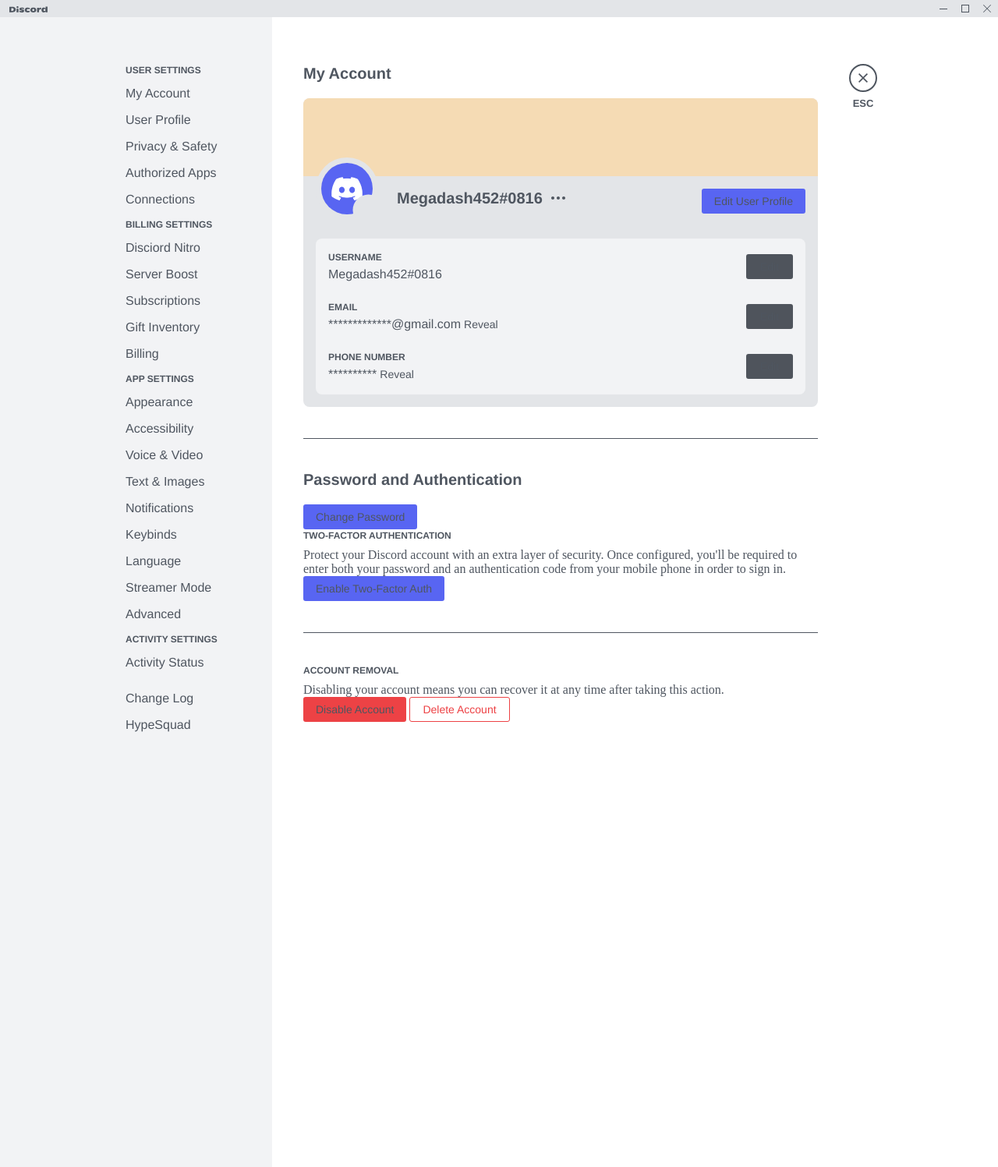
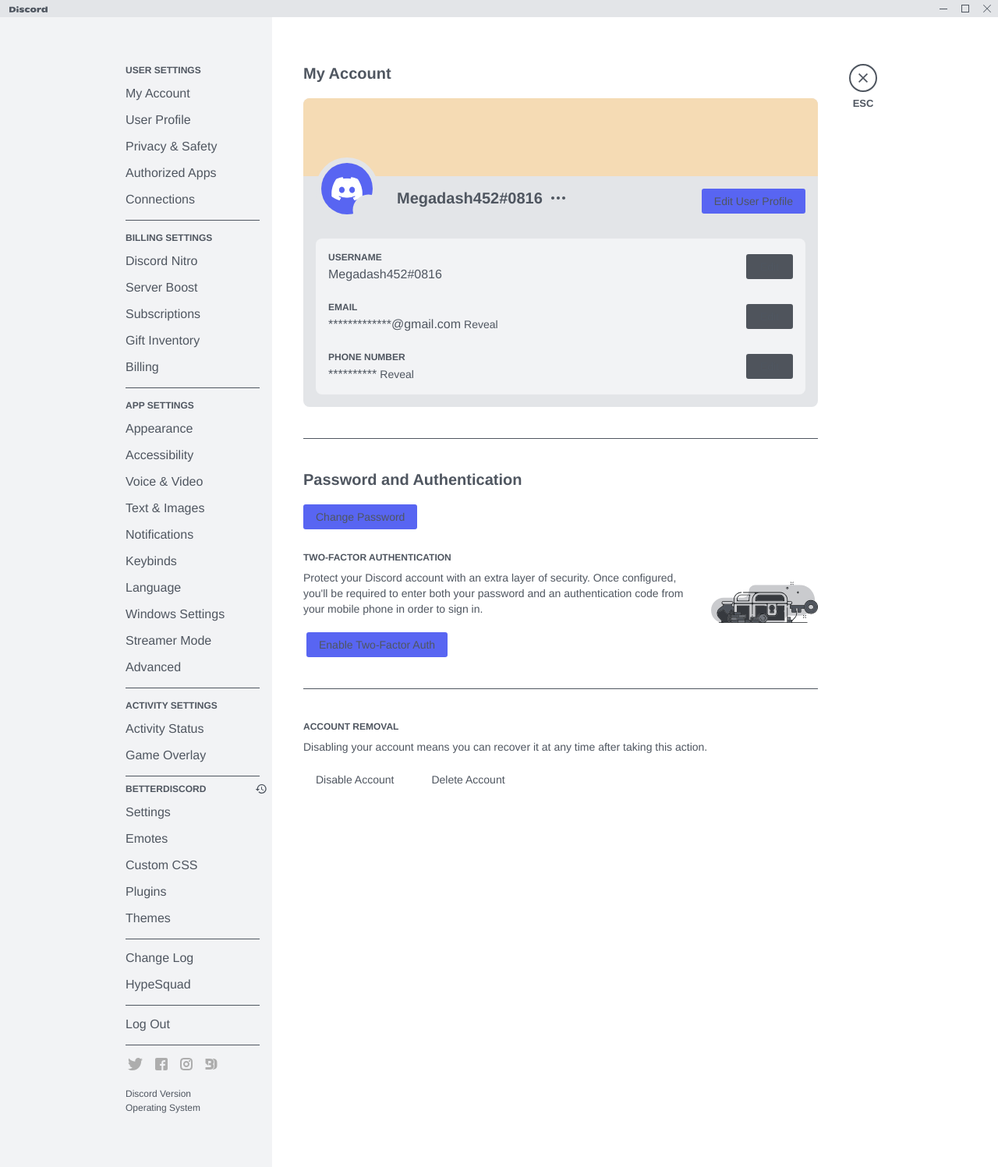
Before and after one commit to Megadash452/Discord-Theme-Maker, a PHP site: page /themes/settings/index.html in a window 1280 px wide. Shown: the whole page at 78% size. Run offline with PHP 8.4, Linux system fonts and the light colour scheme; style sheets or scripts are compiled from the project's sources.

Commit message:
more settings

```diff
--- a/style/css/base-theme.css
+++ b/style/css/base-theme.css
@@ -14,17 +14,20 @@ body.dark {
   --secondary-bg: #2f3136;
   --thirtiary-col: #8e9297;
   --thirtiary-bg: #292b2f;
+  --header-col: #;
   --hover-col: var(--primary-col);
   --hover-bg: #4f545c29;
   --active-col: #fff;
   --active-bg: #4f545c3d;
   --second-active-bg: #4f545c52;
   --link-col: #00aff4;
+  --ping-col: #ed4245;
   --scrollbar-col: var(--main-bg);
   --scrollbar-bg: #2e3338;
   --logo-col: #72767d;
   --logo-darker-col: #72767d4d;
   --divider-col: #ffffff0f;
+  --banner-col: #18191c;
 }
 
 /*# sourceMappingURL=base-theme.css.map */
--- a/style/css/main.css
+++ b/style/css/main.css
@@ -20,17 +20,20 @@ body.dark {
   --secondary-bg: #2f3136;
   --thirtiary-col: #8e9297;
   --thirtiary-bg: #292b2f;
+  --header-col: #;
   --hover-col: var(--primary-col);
   --hover-bg: #4f545c29;
   --active-col: #fff;
   --active-bg: #4f545c3d;
   --second-active-bg: #4f545c52;
   --link-col: #00aff4;
+  --ping-col: #ed4245;
   --scrollbar-col: var(--main-bg);
   --scrollbar-bg: #2e3338;
   --logo-col: #72767d;
   --logo-darker-col: #72767d4d;
   --divider-col: #ffffff0f;
+  --banner-col: #18191c;
 }
 
 body.light {
--- a/style/css/settings.css
+++ b/style/css/settings.css
@@ -79,20 +82,45 @@ body #main-wrapper .content .tools .keybind {
 body nav#settings-list h2.section {
   color: var(--thirtiary-col);
 }
-body nav#settings-list button.item {
+body nav#settings-list button.item, body nav#settings-list a {
   color: var(--main-col);
 }
-body nav#settings-list button.item:hover {
+body nav#settings-list button.item:hover, body nav#settings-list a:hover {
   color: var(--hover-col);
   background: var(--hover-bg);
 }
-body nav#settings-list button.item:active {
+body nav#settings-list button.item:active, body nav#settings-list a:active {
   color: var(--active-col);
   background: var(--active-bg);
 }
-body nav#settings-list button.item.active {
+body nav#settings-list button.item.active, body nav#settings-list a.active {
   color: var(--active-col);
   background: var(--second-active-bg);
+}
+body nav#settings-list #logout-btn {
+  color: var(--ping-col);
+}
+body nav#settings-list #bd-changelog-btn {
+  color: var(--main-col);
+}
+body nav#settings-list #bd-changelog-btn:hover {
+  color: var(--primary-col);
+}
+body nav#settings-list .info {
+  color: var(--logo-col);
+}
+body nav#settings-list .social a {
+  color: #adadad;
+  background: #0000;
+}
+body nav#settings-list .social a:hover {
+  color: #fff;
+}
+body nav#settings-list .social a:hover[title=BetterDiscord] {
+  color: #adadad;
+}
+body nav#settings-list .social a:hover[title=BetterDiscord] path[icon-data="betterDiscord.0"] {
+  fill: #3e82e5;
 }
 body main#settings-content h1.title {
   color: var(--active-col);
@@ -122,16 +150,19 @@ body main#settings-content .account-info .fields .content {
 body main#settings-content .account-info .fields .content .tag {
   color: var(--main-col);
 }
+body main#settings-content .notice {
+  background: var(--main-bg);
+  color: var(--primary-col);
+}
 body main#settings-content button {
   --col: #5865f2;
   color: var(--active-col);
-  background: var(--col);
 }
 body main#settings-content button:hover {
   --col: #4752c4;
 }
 body main#settings-content button.danger {
-  --col: #ed4245;
+  --col: var(--ping-col);
 }
 body main#settings-content button.danger:hover {
   --col: #c03537;
@@ -151,10 +182,17 @@ body main#settings-content button.reveal {
 body main#settings-content button.options, body main#settings-content button.reveal {
   background: #0000;
 }
+body main#settings-content button.filled {
+  background: var(--col);
+}
 body main#settings-content button.outline, body main#settings-content button.outlined {
   color: var(--col);
   border: 1px solid var(--col);
   background: #0000;
+}
+body .profile-banner {
+  background: #18191c;
+  box-shadow: 0 8px 16px #0000003d;
 }
 
 ::-webkit-scrollbar {
@@ -249,6 +287,15 @@ h1, h2, h3, p {
   margin: 0;
 }
 
+hr, hr.divider {
+  width: auto;
+  height: 1px;
+  margin: 2px 3px;
+  border: none;
+  border-top-width: thin;
+  border-top-style: solid;
+}
+
 #top-bar {
   width: 100%;
   height: 22px;
@@ -289,13 +336,13 @@ h1, h2, h3, p {
 #main-wrapper * {
   box-sizing: border-box;
 }
-#main-wrapper .sidebar {
+#main-wrapper > .sidebar {
   flex: 1 0 218px;
   display: flex;
   justify-content: flex-end;
   z-index: 1;
 }
-#main-wrapper .sidebar .scroller {
+#main-wrapper > .sidebar .scroller {
   flex: 1 0 auto;
   min-height: 0;
   position: relative;
@@ -307,11 +354,11 @@ h1, h2, h3, p {
   padding: 0;
   scrollbar-width: thin;
 }
-#main-wrapper .content {
+#main-wrapper > .content {
   flex: 1 1 800px;
   position: relative;
 }
-#main-wrapper .content .scroller {
+#main-wrapper > .content .scroller {
   height: 100%;
   min-height: 0;
   flex: 1;
@@ -365,6 +412,16 @@ nav#settings-list {
   padding: 60px 6px 60px 20px;
   margin: 0;
 }
+nav#settings-list hr.divider {
+  margin: 8px 10px;
+}
+nav#settings-list .bd-heading {
+  display: flex;
+  justify-content: space-between;
+}
+nav#settings-list #bd-changelog-btn {
+  height: 16px;
+}
 nav#settings-list h2.section {
   padding: 6px 10px;
   font-family: Ginto, "Helvetica Neue", Helvetica, Arial, sans-serif;
@@ -394,6 +452,30 @@ nav#settings-list button.item {
   text-overflow: ellipsis;
   text-align: left;
 }
+nav#settings-list .social {
+  padding: 8px 10px;
+}
+nav#settings-list .social a {
+  padding: 0 2px;
+  margin: 0 8px 0 0;
+  text-decoration: none;
+}
+nav#settings-list .social a path {
+  transition: fill 0.15s ease;
+}
+nav#settings-list .info {
+  padding: 8px 10px;
+  text-transform: capitalize;
+  user-select: text;
+}
+nav#settings-list .info span {
+  width: 100%;
+  display: inline-block;
+  font-family: Whitney, "Helvetica Neue", Helvetica, Arial, sans-serif;
+  font-size: 12px;
+  font-weight: 400;
+  line-height: 16px;
+}
 
 main#settings-content {
   min-width: 460px;
@@ -402,6 +484,16 @@ main#settings-content {
   flex: 1 1 auto;
   position: relative;
   padding: 60px 40px 80px;
+  font-family: Whitney, "Helvetica Neue", Helvetica, Arial, sans-serif;
+  font-size: 14px;
+  font-weight: 400;
+  line-height: 20px;
+}
+main#settings-content #change-pass-btn {
+  margin-bottom: 28px;
+}
+main#settings-content hr.divider {
+  margin: 40px 0 0 0;
 }
 main#settings-content section {
   margin: 40px 0 0 0;
@@ -418,6 +510,21 @@ main#settings-content div.horizontal {
 }
 main#settings-content div.horizontal .wrapper {
   margin: auto 0 auto 10px;
+}
+main#settings-content div.horizontal button:not(:last-of-type) {
+  margin-right: 0px;
+}
+main#settings-content div.horizontal button:not(:first-child) {
+  margin-left: 4px;
+}
+main#settings-content div.columns {
+  position: relative;
+  display: flex;
+}
+main#settings-content div.columns > section:not(:first-child) {
+  flex: 0 0 auto;
+  padding: 0 0 24px 0;
+  margin: 0 0 24px 20px;
 }
 main#settings-content h1.title {
   margin: 0 0 20px 0;
@@ -436,6 +543,14 @@ main#settings-content h5 {
   text-transform: uppercase;
   cursor: default;
 }
+main#settings-content p {
+  margin: 0 0 16px 0;
+  font-family: Whitney, "Helvetica Neue", Helvetica, Arial, sans-serif;
+  font-size: 14px;
+  font-weight: 400;
+  line-height: 20px;
+  cursor: default;
+}
 main#settings-content button {
   width: auto;
   min-width: 60px;
@@ -448,16 +563,14 @@ main#settings-content button {
   font-size: 14px;
   font-weight: 500;
   line-height: 16px;
+  overflow: hidden;
+  white-space: nowrap;
+  text-overflow: ellipsis;
   user-select: none;
   transition: background-color 0.17s ease, color 0.17s ease;
 }
-main#settings-content hr.divider {
-  width: 100%;
-  height: 1px;
-  margin: 40px 0 0 0;
-  border: none;
-  border-top-width: thin;
-  border-top-style: solid;
+main#settings-content button:not(:last-of-type) {
+  margin-right: 16px;
 }
 main#settings-content .account-info {
   position: relative;
--- a/style/sass/base-theme.sass
+++ b/style/sass/base-theme.sass
@@ -25,12 +25,15 @@ body.dark
     --thirtiary-col: #8e9297
     --thirtiary-bg:  #292b2f
 
+    --header-col: #
+
     --hover-col:          var(--primary-col)
     --hover-bg:         #4f545c29
     --active-col:       #fff
     --active-bg:        #4f545c3d
     --second-active-bg: #4f545c52
     --link-col:         #00aff4
+    --ping-col:         #ed4245
 
     --scrollbar-col:  var(--main-bg)
     // TODO: change
@@ -39,3 +42,4 @@ body.dark
     --logo-col:        #72767d
     --logo-darker-col: #72767d4d
     --divider-col:     #ffffff0f
+    --banner-col:      #18191c
--- a/style/sass/settings.sass
+++ b/style/sass/settings.sass
@@ -12,19 +12,23 @@ $secondary-bg:  var(--secondary-bg)  // #2f3136
 $thirtiary-col: var(--thirtiary-col) // #8e9297
 $thirtiary-bg:  var(--thirtiary-bg)  // #292b2f
 
+
+
 $hover-col:        var(--hover-col)        // var(--primary-col)
 $hover-bg:         var(--hover-bg)         // #4f545c29
 $active-col:       var(--active-col)       // #fff
 $active-bg:        var(--active-bg)        // #4f545c3d
 $second-active-bg: var(--second-active-bg) // #4f545c52
 $link-col:         var(--link-col)         // #00aff4
+$ping-col:         var(--ping-col)         // #ed4245
 
 $scrollbar-col: var(--scrollbar-col) // var(--main-bg)
 $scrollbar-bg:  var(--scrollbar-bg)  // #2e3338
 
-$logo-col:        var(--logo-col)        // #72767d
+$logo-col:        var(--logo-col)        // #72767d // maybe muted channel color
 $logo-darker-col: var(--logo-darker-col) // #72767d4d
 $divider-col:     var(--divider-col)     // #ffffff0f
+$banner-col:      var(--banner-col)      // #18191c
 
 
 body
@@ -32,7 +36,7 @@ body
     background: $main-bg
 
     hr.divider
-        border-color: $divider-col // TODO: doesn't work
+        border-color: $divider-col
 
     #top-bar
         .logo
@@ -43,7 +47,7 @@ body
                 color: $hover-col
                 background: $hover-bg
                 &.close-app
-                    background-color: #ed4245
+                    background-color: $ping-col
             &:active
                 color: $active-col
                 background: $active-bg
@@ -68,7 +72,7 @@ body
     nav#settings-list
         h2.section
             color: $thirtiary-col
-        button.item
+        button.item, a
             color: $main-col
             &:hover
                 color: $hover-col
@@ -79,6 +83,23 @@ body
             &.active
                 color: $active-col
                 background: $second-active-bg
+        #logout-btn
+            color: $ping-col
+        #bd-changelog-btn
+            color: $main-col
+            &:hover
+                color: $primary-col
+        .info
+            color: $logo-col
+        .social a
+            color: #adadad
+            background: #0000
+            &:hover
+                color: #fff
+                &[title="BetterDiscord"]
+                    color: #adadad
+                    path[icon-data="betterDiscord.0"]
+                        fill: #3e82e5
 
     main#settings-content
         h1.title
@@ -101,12 +122,15 @@ body
                     color: $active-col
                     .tag
                         color: $main-col
+        .notice
+            background: $main-bg
+            color: $primary-col
         button
             --col: #5865f2
             &:hover
                 --col: #4752c4
             &.danger
-                --col: #ed4245
+                --col: #{$ping-col}
                 &:hover
                     --col: #c03537
             &.edit
@@ -122,12 +146,16 @@ body
                 background: #0000
 
             color: $active-col
-            background: var(--col)
+            &.filled
+                background: var(--col)
             &.outline, &.outlined
                 color: var(--col)
                 border: 1px solid var(--col)
                 background: #0000
 
+    .profile-banner
+        background: #18191c
+        box-shadow: 0 8px 16px #0000003d
 
 ::-webkit-scrollbar
     width: 16px
@@ -194,6 +222,14 @@ button
 h1, h2, h3, p
     margin: 0
 
+hr, hr.divider
+    width: auto
+    height: 1px
+    margin: 2px 3px
+    border: none
+    border-top-width: thin
+    border-top-style: solid
+
 
 #top-bar
     width: 100%
@@ -230,7 +266,7 @@ h1, h2, h3, p
     overflow: hidden
     // z-index: 101
 
-    .sidebar
+    > .sidebar
         flex: 1 0 218px
         display: flex
         justify-content: flex-end
@@ -248,7 +284,7 @@ h1, h2, h3, p
             scrollbar-width: thin
             // continued...
 
-    .content
+    > .content
         flex: 1 1 800px
         position: relative
         // display: flex
@@ -301,12 +337,22 @@ nav#settings-list
     padding: 60px 6px 60px 20px
     margin: 0
 
+    hr.divider
+        margin: 8px 10px
+
+    .bd-heading
+        display: flex
+        justify-content: space-between
+    #bd-changelog-btn
+        height: 16px
+
     h2.section
         // flex-shrink: 0
         padding: 6px 10px
         +font(12px, Ginto, 700, 16px)
         +ellipsis
         text-transform: uppercase
+        user-select: none
         &:first-child
             padding: 0px 10px 6px
 
@@ -320,6 +366,23 @@ nav#settings-list
         +ellipsis
         text-align: left
 
+    .social
+        padding: 8px 10px
+        a
+            padding: 0 2px
+            margin: 0 8px 0 0
+            text-decoration: none
+            path
+                transition: fill 0.15s ease
+    .info
+        padding: 8px 10px
+        text-transform: capitalize
+        user-select: text
+        span
+            width: 100%
+            display: inline-block
+            +font(12px, Whitney, 400, 16px)
+
 
 main#settings-content
     min-width: 460px
@@ -328,8 +391,13 @@ main#settings-content
     flex: 1 1 auto
     position: relative
     padding: 60px 40px 80px
+    +font(14px, Whitney, 400, 20px)
+    #change-pass-btn
+        margin-bottom: 28px
 
     $divider-margin: 40px
+    hr.divider
+        margin: $divider-margin 0 0 0
 
     section
         // display: flex
@@ -346,6 +414,17 @@ main#settings-content
         justify-content: flex-start
         .wrapper
             margin: auto 0 auto 10px
+        button:not(:last-of-type)
+            margin-right: 0px
+        button:not(:first-child)
+            margin-left: 4px
+    div.columns
+        position: relative
+        display: flex
+        > section:not(:first-child)
+            flex: 0 0 auto
+            padding: 0 0 24px 0
+            margin: 0 0 24px 20px
 
     h1.title
         // flex: 1
@@ -360,6 +439,11 @@ main#settings-content
         text-transform: uppercase
         cursor: default
 
+    p
+        margin: 0 0 16px 0
+        +font(14px, Whitney, 400, 20px)
+        cursor: default
+
     button
         width: auto
         min-width: 60px
@@ -372,16 +456,11 @@ main#settings-content
         padding: 2px 16px
         border-radius: 3px
         +font(14px, Whitney, 500, 16px)
+        +ellipsis
         user-select: none
         transition: background-color 0.17s ease, color 0.17s ease
-
-    hr.divider
-        width: 100%
-        height: 1px
-        margin: $divider-margin 0 0 0
-        border: none
-        border-top-width: thin
-        border-top-style: solid
+        &:not(:last-of-type)
+            margin-right: 16px
 
     .account-info
         position: relative
@@ -477,3 +556,35 @@ main#settings-content
                     +ellipsis
                     &:hover
                         text-decoration: underline
+
+
+    .notice
+        display: flex
+        align-items: center
+        padding: 8px
+        margin: 0 0 16px 0
+        border-radius: 4px
+        > .content
+            flex-grow: 1
+            display: flex
+            align-items: center
+
+        > .content, span, p
+            +font(14px, Whitney, 400, 18px)
+        strong
+            font-weight: 600
+        span, p
+            flex: 1
+            margin: 0 16px 0 0
+        .icon
+            margin: 0 8px 0 0
+
+
+.profile-banner
+    width: 300px
+    min-width: 300px
+    min-height: 280px
+    position: relative
+    border-radius: 8px
+    // TODO: continue
+    // ? possibly use border instead of divider in info
--- a/themes/settings/index.html
+++ b/themes/settings/index.html
@@ -22,6 +22,12 @@
 
     <body>
         <svg style="position: absolute; z-index: -2;">
+            <linearGradient id="nitro-gradient">
+                <!-- linear-gradient(90deg, #b473f5 0%, #e292aa 100%) -->
+                <stop stop-color="#b473f5"/>
+                <stop stop-color="#e292aa" offset="1"/>
+            </linearGradient>
+
             <mask id="user-status-mask" width="32" height="32" maskContentUnits="objectBoundingBox">
                 <rect x="0"  y="0"  width="100%" height="100%" fill="white"/>
                 <circle cx="0.84375" cy="0.84375" r="0.25" fill="black"/>
@@ -101,7 +107,7 @@
                             <!-- Bdages that show up when clicking user profile, like Squad, Nitro, Booster, etc. -->
                         </div>
                     </div>
-                    <button class="to-user-prfile">Edit User Profile</button><!-- TODO: text-align: center -->
+                    <button class="to-user-prfile filled">Edit User Profile</button><!-- TODO: text-align: center -->
                 </div>
                 <div class="fields">
                     <div class="field">
@@ -111,7 +117,7 @@
                                 <span class="username">Megadash452</span><span class="tag">#0816</span>
                             </div>
                         </div>
-                        <button class="edit">Edit</button>
+                        <button class="edit filled">Edit</button>
                     </div>
                     <div class="field">
                         <div class="data">
@@ -120,7 +126,7 @@
                                 <span>*************@gmail.com<button class="reveal">Reveal</button></span>
                             </div>
                         </div>
-                        <button class="edit">Edit</button>
+                        <button class="edit filled">Edit</button>
                     </div>
                     <div class="field">
                         <div class="data">
@@ -129,7 +135,7 @@
                                 <span>**********<button class="reveal">Reveal</button></span>
                             </div>
                         </div>
-                        <button class="edit">Edit</button>
+                        <button class="edit filled">Edit</button>
                     </div>
                 </div>
             </section>
@@ -138,15 +144,15 @@
 
             <section>
                 <h1 class="title">Password and Authentication</h1>
-                <button>Change Password</button>
+                <button id="change-pass-btn" class="filled">Change Password</button>
                 <div class="horizontal">
                     <div>
                         <h5>Two-factor authentication</h5>
-                        <p>Protect your Discord account with an extra layer of security. Once configured, you'll be required to enter both your password and an authentication code from your mobile phone in order to sign in.</p>
-                        <button>Enable Two-Factor Auth</button>
+                        <p style="margin-bottom: 20px;">Protect your Discord account with an extra layer of security. Once configured, you'll be required to enter both your password and an authentication code from your mobile phone in order to sign in.</p>
+                        <button class="filled">Enable Two-Factor Auth</button>
                     </div>
                     <div class="wrapper center">
-                        <img src="" alt="" class="desc-img" style="flex: 0 1 323px">
+                        <img width="100%" src="res/imgs/settings-password.svg" alt="" class="desc-img" style="flex: 0 1 323px">
                     </div>
                 </div>
             </section>
@@ -157,19 +163,68 @@
                 <h5>Account Removal</h5>
                 <p>Disabling your account means you can recover it at any time after taking this action.</p>
                 <div>
-                    <button class="danger">Disable Account</button>
-                    <button class="danger outline">Delete Account</button>
+                    <button class="danger filled">Disable Account</button><button class="danger outline">Delete Account</button>
                 </div>
             </section>
         </template>
 
         <template setting-name="User Profile" section="User Settings" href="user-profile">
-            <p>amognus</p>
+            <h1 class="title">User Profile</h1>
+            <div class="notice">
+                <div class="content">
+                    <svg class="icon" width="24" height="24" viewBox="0 0 24 24">
+                        <path fill="url(#nitro-gradient)" icon-data="nitro" />
+                    </svg>
+                    <span>
+                        <strong>Try animated avatars with Nitro!</strong>
+                        See how your profile looks animated.
+                    </span>
+                </div>
+                <button class="action filled">Try it now!</button>
+            </div>
+            <div class="columns">
+                <section>
+                    <h5>Avatar</h5>
+                    <div class="horizontal">
+                        <button class="filled">Change Avatar</button>
+                        <button>Remove Avatar</button>
+                    </div>
+                </section>
+                <section>
+                    <h5>Preview</h5>
+                    <div class="profile-banner">
+                        <div class="banner">
+                            <!-- TODO: nitro banner content -->
+                        </div>
+                        <div class="wrapper">
+                            <div class="hint"></div>
+                            <img src="res/imgs/user-1.png" alt="" class="avatar">
+                            <img src="<!-- TODO: -->" alt="" class="img-icon">
+                        </div>
+                        <div class="header">
+                            <div class="badges">
+
+                            </div>
+                            <h3 class="name">
+                                <span class="username">Megadash452</span><span class="tag">#0816</span>
+                            </h3>
+                        </div>
+                        <div class="info">
+                            <hr class="divider">
+                            <div class="about-me">
+
+                            </div>
+                            <div class="activity">
+
+                            </div>
+                        </div>
+                    </div>
+                </div>
+            </section>
+
         </template>
 
-        <template setting-name="Privacy & Safety" section="User Settings" href="privacy-and-safety">
-            <p>aaa</p>
-        </template>
+        <template setting-name="Privacy & Safety" section="User Settings" href="privacy-and-safety"></template>
 
 
         <template setting-name="Authorized Apps" section="User Settings" href="authorized-apps"></template>
@@ -178,7 +233,7 @@
 
         <!-- * Section: BILLING SETTINGS -->
 
-        <template setting-name="Disciord Nitro" section="Billing Settings" href="nitro"></template>
+        <template setting-name="Discord Nitro" section="Billing Settings" href="nitro"></template> <!-- TODO: Badge -->
 
         <template setting-name="Server Boost" section="Billing Settings" href="server-boost"></template>
 
@@ -204,6 +259,8 @@
 
         <template setting-name="Language" section="App Settings" href="language"></template>
 
+        <template setting-name="Windows Settings" section="App Settings" href="windows-settings"></template>
+
         <template setting-name="Streamer Mode" section="App Settings" href="streamer-mode"></template>
 
         <template setting-name="Advanced" section="App Settings" href="advanced"></template>
@@ -212,13 +269,19 @@
 
         <template setting-name="Activity Status" section="Activity Settings" href="activity-status"></template>
 
-        <!-- * Section:  -->
+        <template setting-name="Game Overlay" section="Activity Settings" href="game-overlay"></template>
 
-        <template setting-name="Change Log" section="" href="">
-            <!-- TODO: Modal -->
-        </template>
+        <!-- * Section: BETTERDISCORD -->
 
-        <template setting-name="HypeSquad" section="" href=""></template>
+        <template setting-name="Settings" section="BetterDiscord" href="bd-settings"></template> <!-- TODO: Badge on section header -->
+
+        <template setting-name="Emotes" section="BetterDiscord" href="bd-emotes"></template>
+
+        <template setting-name="Custom CSS" section="BetterDiscord" href="bd-css"></template>
+
+        <template setting-name="Plugins" section="BetterDiscord" href="bd-plugins"></template>
+
+        <template setting-name="Themes" section="BetterDiscord" href="bd-themes"></template>
 
         <!-- Server Settings -->
 
@@ -234,6 +297,15 @@
         <!-- * -->                       <!-- * -->                       <!-- * -->                               <!-- * -->
         <!-- * -->                       <!-- * -->                       <!-- * -->                               <!-- * -->
         <!-- * -->                       <!-- * -->                       <!-- * -->                               <!-- * -->
+
+
+        <div id="modal">
+            <div class="wrapper">
+                <div class="content">
+
+                </div>
+            </div>
+        </div>
 
 
         <section id="top-bar">
```
Also changed, not shown: other parts of style/css/settings.css (+46 -6 lines), script/js/settings.js (+72 -5 lines), script/ts/settings.ts (+75 -5 lines), themes/channels/index.html (+9 -0 lines), res/imgs/settings-password.svg (added), 4 other files.
